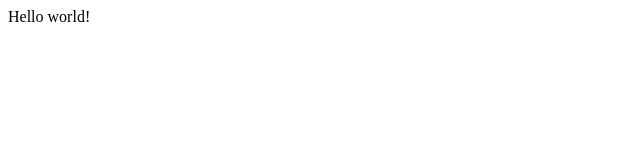
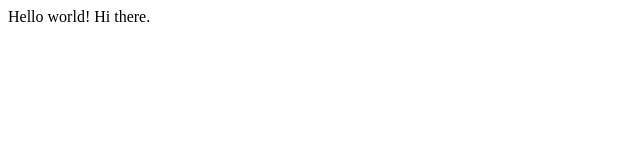
Before and after one commit to pchessah/html_project, a plain HTML site: page index.html in a window 1280 px wide. Shown: the full height of the page, 0-640 px from the left. Drawn offline with Linux system fonts and the light colour scheme.

Commit message:
second commit

```diff
--- a/index.html
+++ b/index.html
@@ -8,5 +8,7 @@
 <body>
     Hello world!
 
+    Hi there.
+
 </body>
 </html>
```
